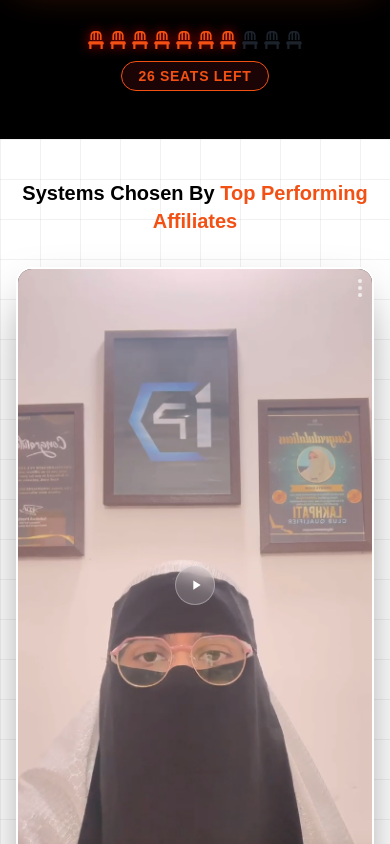
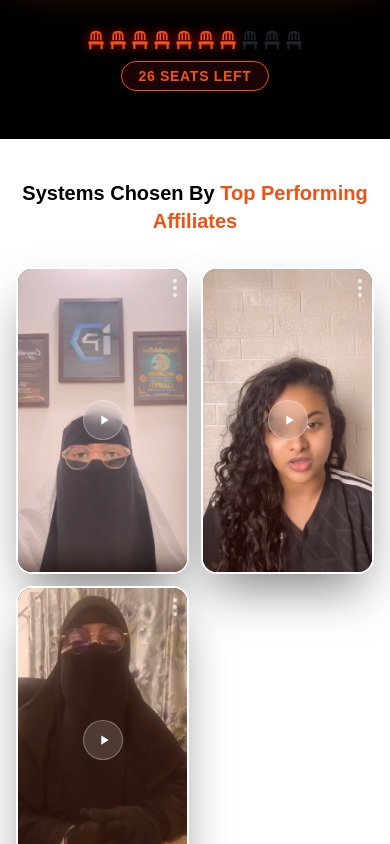
Before and after one commit to developerajay8/Adhabits-master-class, a Next.js app: page / in a window 390 px wide. Shown: the part 1080-1924 px from the top of the page. Built offline with nearby package versions, Linux system fonts and the light colour scheme.

Commit message:
final videos

```diff
--- a/app/components/videotestimonialssection.tsx
+++ b/app/components/videotestimonialssection.tsx
@@ -9,19 +9,19 @@ const videos = [
   {
     id: 1,
     src: "/videos/IMG_4275.MP4",
-    poster: "/image copy 5.png", // ✅ ADD THIS
+    poster: "/image copy 5.png",
     caption: "Hey this is...",
   },
   {
     id: 2,
     src: "/videos/IMG_5203.MP4",
-    poster: "/image copy 6.png", // ✅ ADD THIS
+    poster: "/image copy 6.png",
     caption: "I'm extremely...",
   },
   {
     id: 3,
     src: "/videos/VID-20260131-WA0005.mp4",
-    poster: "/image copy 7.png", // ✅ ADD THIS
+    poster: "/image copy 7.png",
     caption: "I'm extremely...",
   },
 ];
@@ -30,26 +30,21 @@ function VideoCard({
   video,
   activeId,
   setActiveId,
-}: {
-  video: (typeof videos)[0];
-  activeId: number | null;
-  setActiveId: (id: number | null) => void;
-}) {
+}: any) {
   const [showMenu, setShowMenu] = useState(false);
   const isActive = activeId === video.id;
 
   return (
     <div
       className={`relative
-        w-[100%] sm:w-52 md:w-[320px]
-        flex-shrink-0 mt-4 rounded-2xl overflow-hidden shadow-2xl shadow-black/50
+        w-full
+        rounded-2xl overflow-hidden shadow-2xl shadow-black/50
         border-2 border-white bg-zinc-900 aspect-[9/16]
         group cursor-pointer transition-all duration-500
         ${isActive ? "scale-105 z-20" : ""}
       `}
       onClick={() => setActiveId(isActive ? null : video.id)}
     >
-      {/* Active Video */}
       {isActive ? (
         <video
           src={video.src}
@@ -60,19 +55,15 @@ function VideoCard({
         />
       ) : (
         <>
-          {/* ✅ IMAGE AS THUMBNAIL (REPLACED VIDEO) */}
           <div className="absolute inset-0">
             <img
               src={video.poster}
               alt="thumbnail"
               className="w-full h-full object-cover group-hover:scale-105 transition-transform duration-500"
             />
-
-            {/* Overlay color (your existing one untouched) */}
             <div className="absolute inset-0 bg-[#f35014]/10"></div>
           </div>
 
-          {/* ▶ Play Button */}
           <div className="absolute inset-0 flex items-center justify-center z-10">
             <div className="w-10 h-10 sm:w-14 sm:h-14 rounded-full bg-white/15 backdrop-blur-sm border border-white/30 flex items-center justify-center group-hover:bg-white/25 transition">
               <svg
@@ -87,7 +78,7 @@ function VideoCard({
         </>
       )}
 
-      {/* Menu Button */}
+      {/* Menu */}
       <div
         className="absolute top-2.5 right-2.5 z-20"
         onClick={(e) => {
@@ -102,20 +93,14 @@ function VideoCard({
         </div>
       </div>
 
-      {/* Options Panel */}
       {showMenu && (
         <div
           onClick={(e) => e.stopPropagation()}
           className="absolute top-0 right-0 w-[200px] sm:w-[220px] h-full bg-black/95 backdrop-blur-md z-30 p-4 border-l border-white/10"
         >
           <div className="flex justify-between items-center mb-4">
-            <p className="text-white text-sm font-semibold">
-              More options
-            </p>
-            <button
-              onClick={() => setShowMenu(false)}
-              className="text-white"
-            >
+            <p className="text-white text-sm font-semibold">More options</p>
+            <button onClick={() => setShowMenu(false)} className="text-white">
               ✕
             </button>
           </div>
@@ -141,7 +126,7 @@ export default function VideoTestimonialsSection() {
   const [activeId, setActiveId] = useState<number | null>(null);
 
   return (
-    <section className="w-full bg-white bg-[linear-gradient(rgba(0,0,0,0.055)_1px,transparent_1px),linear-gradient(90deg,rgba(0,0,0,0.055)_1px,transparent_1px)] bg-[size:40px_40px] pt-10 sm:pt-20 ">
+    <section className="w-full bg-white pt-10 sm:pt-20">
       <div className="max-w-[1080px] mx-auto px-4 sm:px-6">
 
         <h2 className="font-barlow font-[600] text-black text-xl sm:text-3xl md:text-4xl text-center mb-8 sm:mb-12">
@@ -149,7 +134,8 @@ export default function VideoTestimonialsSection() {
           <span className="text-[#f35014]">Top Performing Affiliates</span>
         </h2>
 
-        <div className="sm:flex  justify-center gap-3 sm:gap-6 md:gap-8">
+        {/* ✅ GRID FIX HERE */}
+        <div className="grid grid-cols-2 md:grid-cols-3 gap-3 sm:gap-6 md:gap-8">
           {videos.map((video) => (
             <VideoCard
               key={video.id}
```
